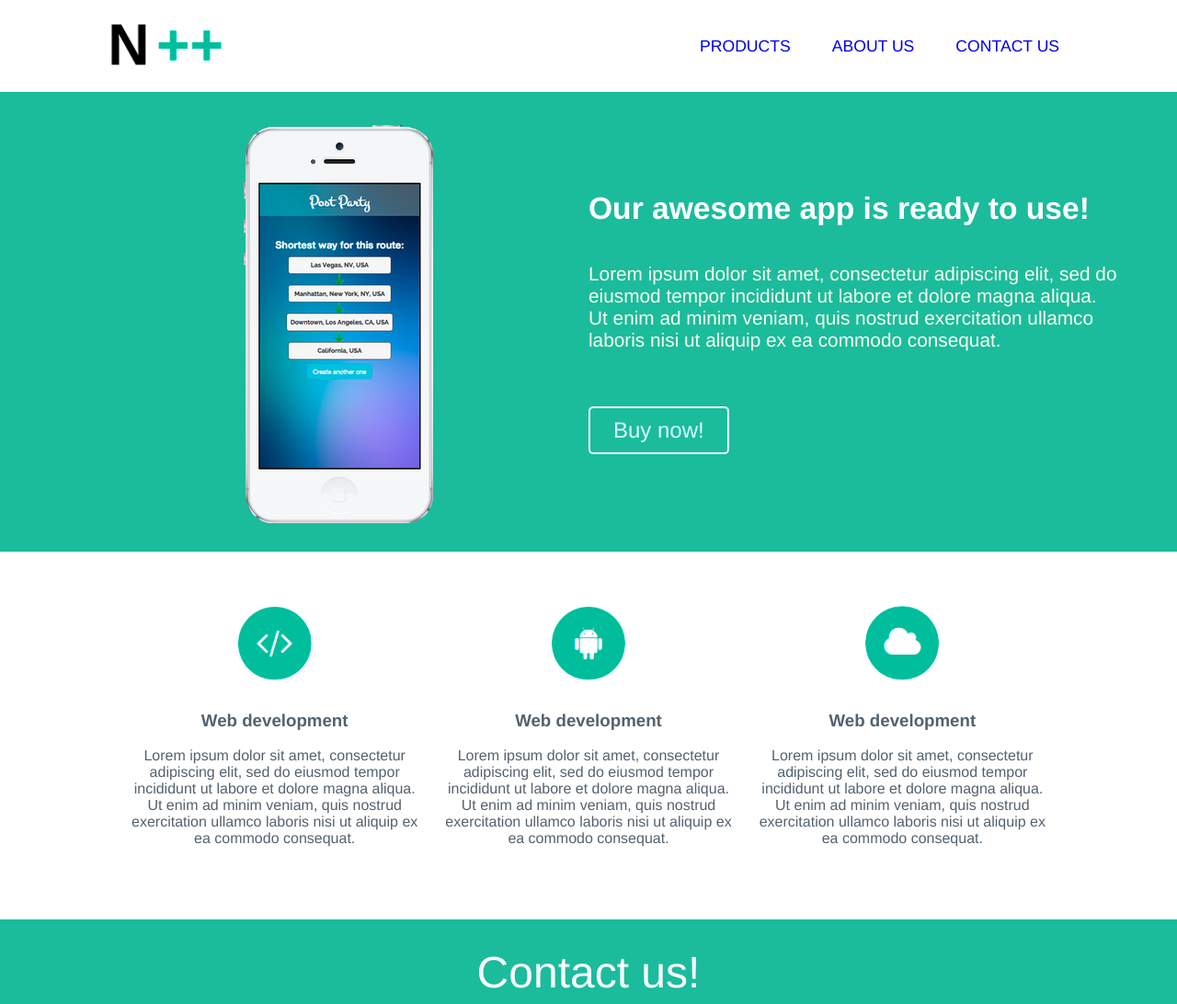
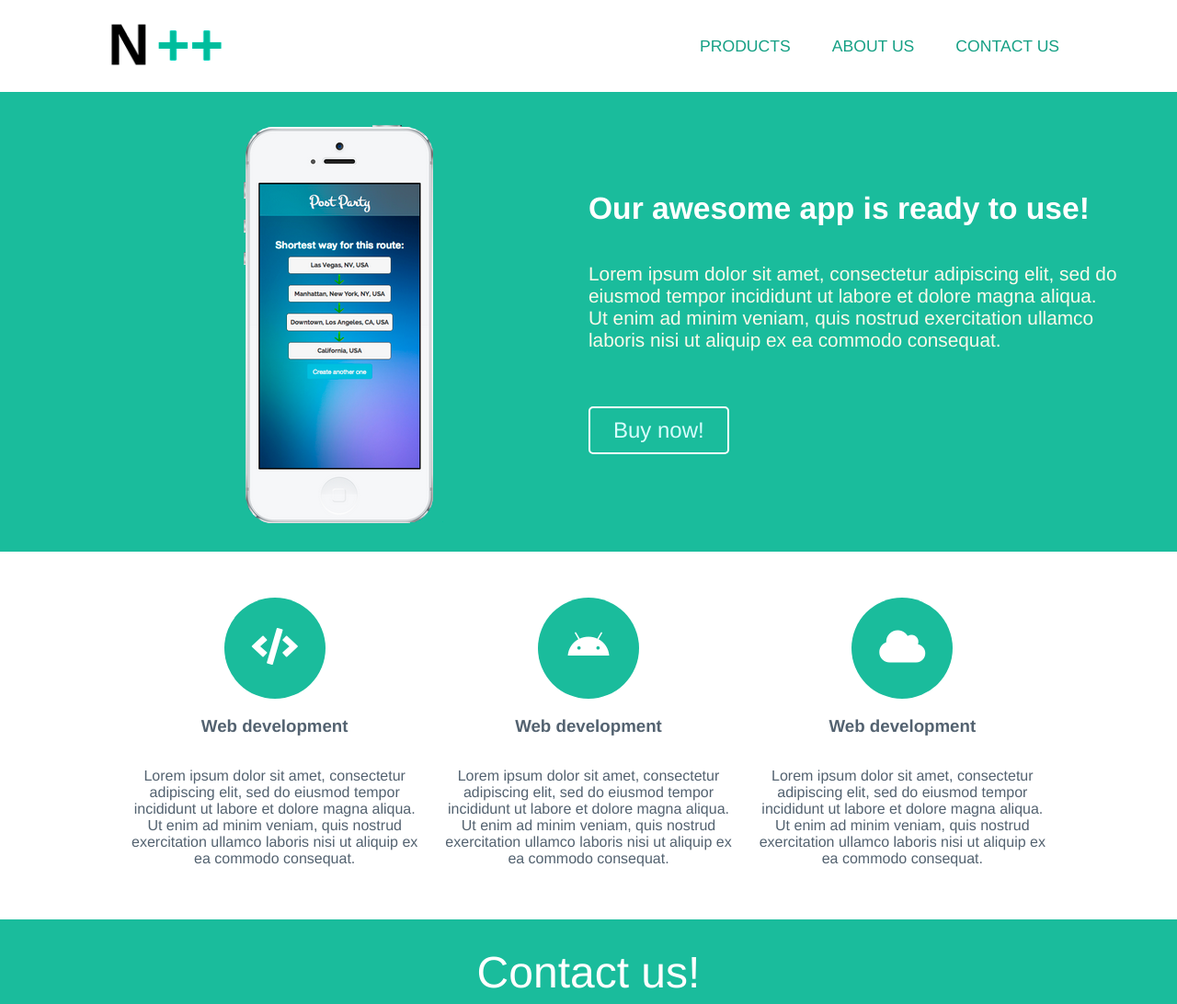
Before and after one commit to WolfEye123/WD_HomeWorks, a PHP site: page /landingPage.html in a window 1280 px wide. Shown: the top 1092 px of the page at 92% size. Run offline with PHP 8.4, Linux system fonts and the light colour scheme; some libraries are stand-ins or nearby versions.

Commit message:
WD_PS1_HTML_CSS changes complete

```diff
--- a/WD_PS1_HTML_CSS/landingPage.html
+++ b/WD_PS1_HTML_CSS/landingPage.html
@@ -7,6 +7,9 @@
     <title>Test page</title>
     <link rel="shortcut icon" type="image/png" href="images/landingpage/webicon.png"/>
     <link rel="stylesheet" href="style.css">
+    <link rel="stylesheet" href="https://use.fontawesome.com/releases/v5.8.0/css/all.css"
+          integrity="sha384-Mmxa0mLqhmOeaE8vgOSbKacftZcsNYDjQzuCOm6D02luYSzBG8vpaOykv9lFQ51Y"
+          crossorigin="anonymous">
 </head>
 <body>
 <body>
@@ -46,7 +49,9 @@
     </div>
     <div id="contentBlock2">
         <div class="contentBlock2__content1">
-            <img src="images/landingpage/webicon.png" alt="firstIcon" class="contentBlock2__content1--webicon"/>
+            <div class="contentBlock2__content1--icon">
+                <i class="fas fa-code icon"></i>
+            </div>
             <h3>Web development</h3>
             <p>Lorem ipsum dolor sit amet, consectetur adipiscing elit,
                 sed do eiusmod tempor incididunt ut labore et dolore magna aliqua.
@@ -54,7 +59,9 @@
                 nisi ut aliquip ex ea commodo consequat. </p>
         </div>
         <div class="contentBlock2__content2">
-            <img src="images/landingpage/mobileicon.png" alt="firstIcon" class="contentBlock2__content2--mobileicon"/>
+            <div class="contentBlock2__content2--icon">
+                <i class="fab fa-android"></i>
+            </div>
             <h3>Web development</h3>
             <p>Lorem ipsum dolor sit amet, consectetur adipiscing elit,
                 sed do eiusmod tempor incididunt ut labore et dolore magna aliqua.
@@ -62,7 +69,9 @@
                 nisi ut aliquip ex ea commodo consequat. </p>
         </div>
         <div class="contentBlock2__content3">
-            <img src="images/landingpage/driveicon.png" alt="firstIcon" class="contentBlock2__content3--driveicon"/>
+            <div class="contentBlock2__content3--icon">
+                <i class="fas fa-cloud"></i>
+            </div>
             <h3>Web development</h3>
             <p>Lorem ipsum dolor sit amet, consectetur adipiscing elit,
                 sed do eiusmod tempor incididunt ut labore et dolore magna aliqua.
--- a/WD_PS1_HTML_CSS/style.css
+++ b/WD_PS1_HTML_CSS/style.css
@@ -59,6 +59,7 @@ header {
 .contactUs{
     text-decoration: none;
     font-family: Helvetica;
+    color: #16a085;
     font-size: 1.1rem;
     margin-right: 45px;
 }
@@ -97,19 +98,29 @@ header {
 .contentBlock2__content1,
 .contentBlock2__content2,
 .contentBlock2__content3{
-    display: block;
+    display: flex;
+    flex-direction: column;
+    align-items: center;
     width: 33.3%;
     margin-left: 10px;
     margin-right: 10px;
     text-align: center;
 }
 
-.contentBlock2__content2--mobileicon,
-.contentBlock2__content3--driveicon,
-.contentBlock2__content1--webicon{
-    width: 100px;
-    height: 100px;
-    padding-top: 50px;
+.contentBlock2__content2--icon,
+.contentBlock2__content3--icon,
+.contentBlock2__content1--icon{
+    width: 110px;
+    height: 110px;
+    background-color: #1abc9c;
+    margin-top: 50px;
+    border-radius: 50%;
+    font-size: 2.5rem;
+    color: white;
+}
+
+i{
+    margin-top: 30%;
 }
 
 .contentBlock3__contactUs{
```
